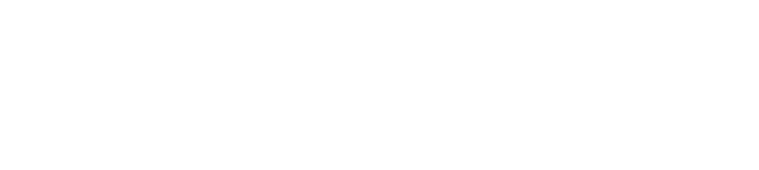
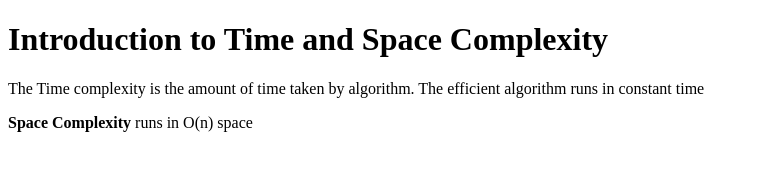
Before and after one commit to acciojob/time-and-space-complexity-Mazhar-54321, a website: page main.html in a window 1280 px wide. Shown: the whole page, without its empty margins (0-759 px from the left). Drawn offline with Linux system fonts and the light colour scheme.

Commit message:
created a submission

```diff
--- a/main.html
+++ b/main.html
@@ -8,6 +8,12 @@
 
 <body>
 	<!-- the entire body must be written by student -->
+	<h1>Introduction to Time and Space Complexity</h1>
+	<p>The Time complexity is the amount of time taken by algorithm.
+	The efficient algorithm runs in constant time
+	</p>
+	<p><strong>Space Complexity</strong> runs in O(n) space</p>
+
     <script type="text/javascript" src="./script.js">
 </script>
 
```
